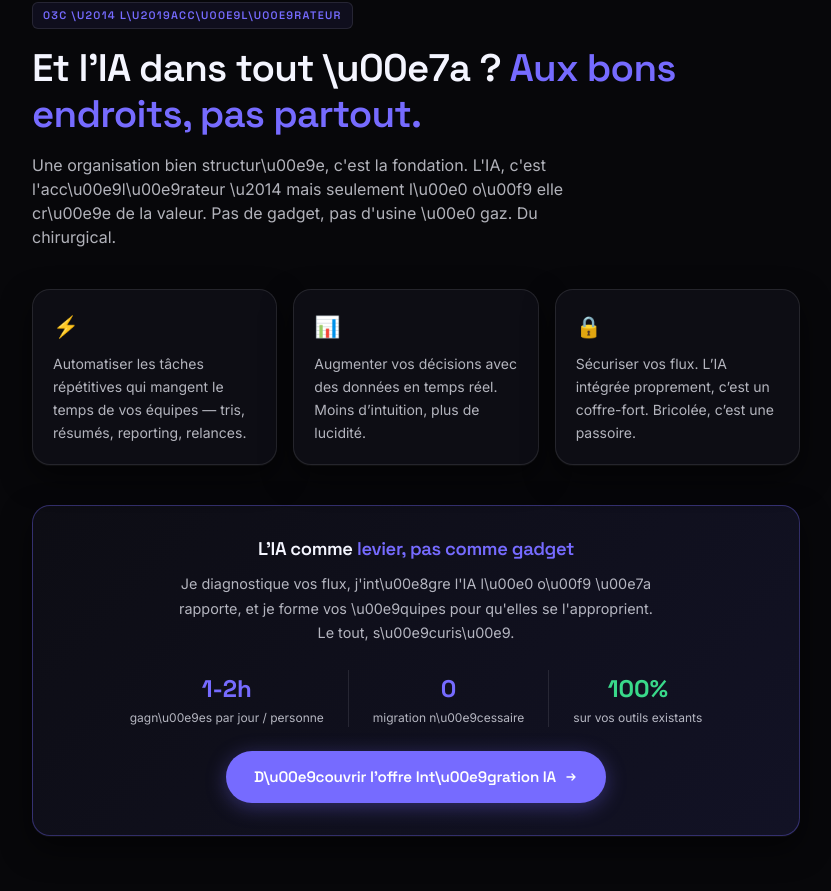
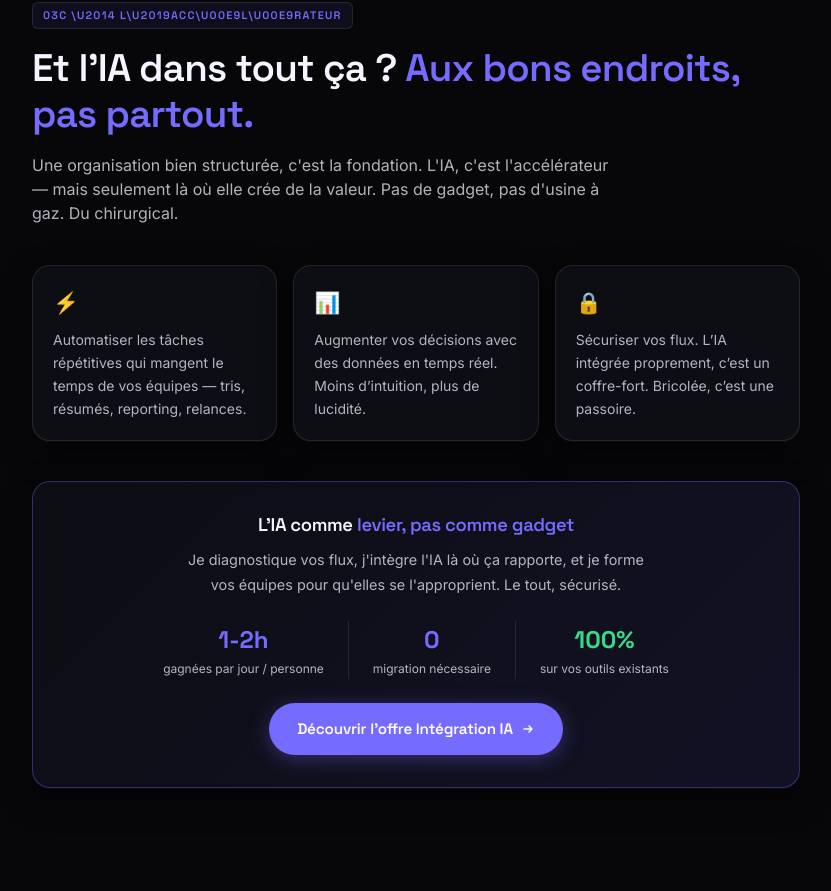
Before and after one commit to fabriceliut/offres-liut, a React (Vite) app: page /#/ in a window 1280 px wide. Shown: the part 4446-5337 px from the top of the page, without its empty margins (224-1055 px from the left). Built offline with nearby package versions, Linux system fonts and the light colour scheme.

Commit message:
fix: replace unicode escapes with UTF-8 in IASection JSX text
Terminal heredoc wrote literal \uXXXX sequences instead of actual
characters, causing them to render visibly on screen.

```diff
--- a/src/components/IASection.tsx
+++ b/src/components/IASection.tsx
@@ -58,7 +58,7 @@ export default function IASection() {
             className="mb-4"
             style={{ color: 'var(--text)' }}
           >
-            Et l&apos;IA dans tout \u00e7a ?{' '}
+            Et l'IA dans tout ça ?{' '}
             <span style={{ color: 'var(--primary)' }}>Aux bons endroits, pas partout.</span>
           </motion.h2>
 
@@ -71,9 +71,9 @@ export default function IASection() {
             className="text-base mb-10"
             style={{ color: 'var(--muted)', maxWidth: '580px' }}
           >
-            Une organisation bien structur\u00e9e, c&apos;est la fondation.
-            L&apos;IA, c&apos;est l&apos;acc\u00e9l\u00e9rateur \u2014 mais seulement l\u00e0 o\u00f9 elle cr\u00e9e de la valeur.
-            Pas de gadget, pas d&apos;usine \u00e0 gaz. Du chirurgical.
+            Une organisation bien structurée, c'est la fondation.
+            L'IA, c'est l'accélérateur — mais seulement là où elle crée de la valeur.
+            Pas de gadget, pas d'usine à gaz. Du chirurgical.
           </motion.p>
 
           <div className="grid md:grid-cols-3 gap-4 mb-10">
@@ -107,21 +107,21 @@ export default function IASection() {
             }}
           >
             <h3 className="mb-3" style={{ color: 'var(--text)', fontSize: '1.15rem' }}>
-              L&apos;IA comme <span style={{ color: 'var(--primary)' }}>levier, pas comme gadget</span>
+              L'IA comme <span style={{ color: 'var(--primary)' }}>levier, pas comme gadget</span>
             </h3>
             <p className="mb-6" style={{ color: 'var(--muted)', fontSize: '0.9rem', lineHeight: 1.7, maxWidth: '480px', margin: '0 auto 24px' }}>
-              Je diagnostique vos flux, j&apos;int\u00e8gre l&apos;IA l\u00e0 o\u00f9 \u00e7a rapporte,
-              et je forme vos \u00e9quipes pour qu&apos;elles se l&apos;approprient. Le tout, s\u00e9curis\u00e9.
+              Je diagnostique vos flux, j'intègre l'IA là où ça rapporte,
+              et je forme vos équipes pour qu'elles se l'approprient. Le tout, sécurisé.
             </p>
             <div className="flex flex-col sm:flex-row gap-4 sm:gap-6 justify-center items-center mb-6">
               <div className="text-center">
                 <div style={{ fontFamily: 'var(--font-heading)', fontSize: '1.5rem', fontWeight: 700, color: 'var(--primary)' }}>1-2h</div>
-                <div style={{ fontSize: '0.75rem', color: 'var(--muted)' }}>gagn\u00e9es par jour / personne</div>
+                <div style={{ fontSize: '0.75rem', color: 'var(--muted)' }}>gagnées par jour / personne</div>
               </div>
               <div className="hidden sm:block" style={{ width: '1px', background: 'var(--border)', alignSelf: 'stretch' }} aria-hidden="true" />
               <div className="text-center">
                 <div style={{ fontFamily: 'var(--font-heading)', fontSize: '1.5rem', fontWeight: 700, color: 'var(--primary)' }}>0</div>
-                <div style={{ fontSize: '0.75rem', color: 'var(--muted)' }}>migration n\u00e9cessaire</div>
+                <div style={{ fontSize: '0.75rem', color: 'var(--muted)' }}>migration nécessaire</div>
               </div>
               <div className="hidden sm:block" style={{ width: '1px', background: 'var(--border)', alignSelf: 'stretch' }} aria-hidden="true" />
               <div className="text-center">
@@ -134,8 +134,8 @@ export default function IASection() {
               className="btn-primary"
               style={{ fontSize: '0.95rem', padding: '14px 28px' }}
             >
-              <span className="hidden sm:inline">D\u00e9couvrir l&apos;offre Int\u00e9gration IA</span>
-              <span className="sm:hidden">Offre Int\u00e9gration IA</span>
+              <span className="hidden sm:inline">Découvrir l'offre Intégration IA</span>
+              <span className="sm:hidden">Offre Intégration IA</span>
               <svg width="14" height="14" viewBox="0 0 14 14" fill="none" aria-hidden="true">
                 <path d="M3 7h8M8 4l3 3-3 3" stroke="currentColor" strokeWidth="1.4" strokeLinecap="round" strokeLinejoin="round"/>
               </svg>
```
